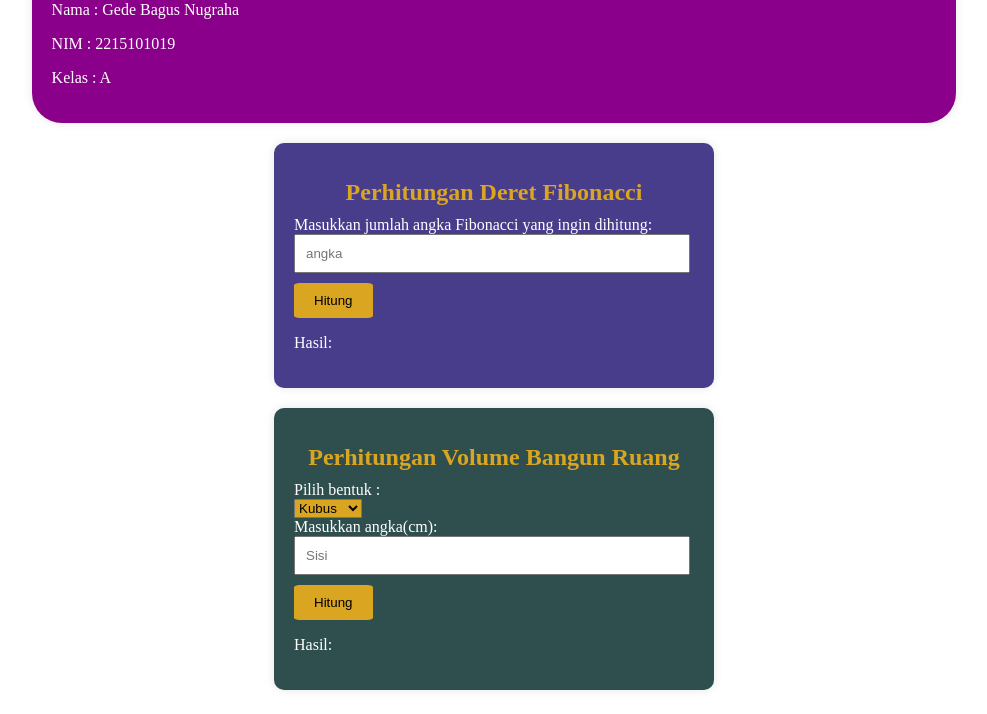
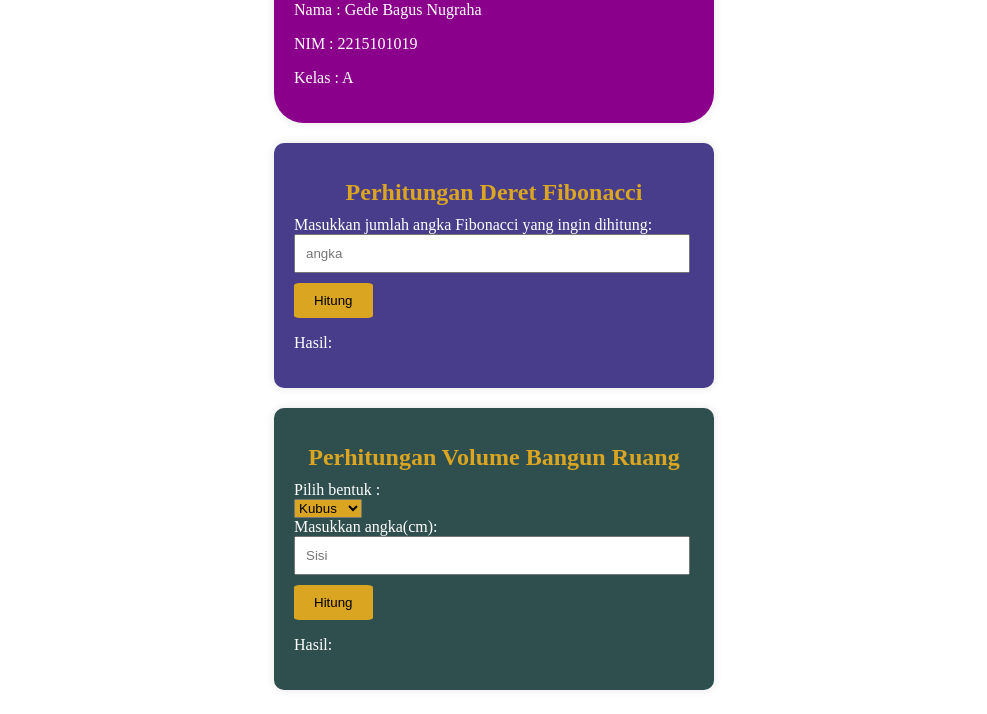
Before and after one commit to GedeBagusNugraha/Gusde_A_019, a plain HTML site: page index.html in a window 1280 px wide. Shown: the part 86-800 px from the top of the page, without its empty margins (146-1133 px from the left). Drawn offline with Linux system fonts and the light colour scheme.

Commit message:
bentuk background

```diff
--- a/style.css
+++ b/style.css
@@ -41,7 +41,7 @@ button {
 }
 
 .bckgrnd {
-    max-width: 70%;
+    max-width: 400px;
     margin: 0 auto;
     padding: 20px;
     border-radius: 30px;
```
